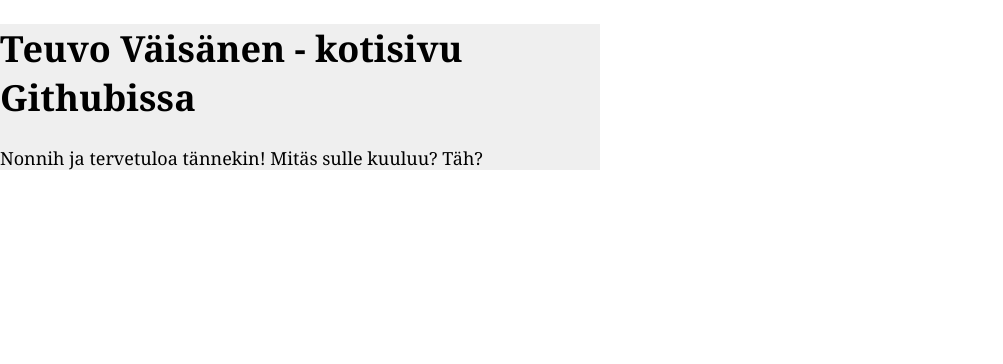
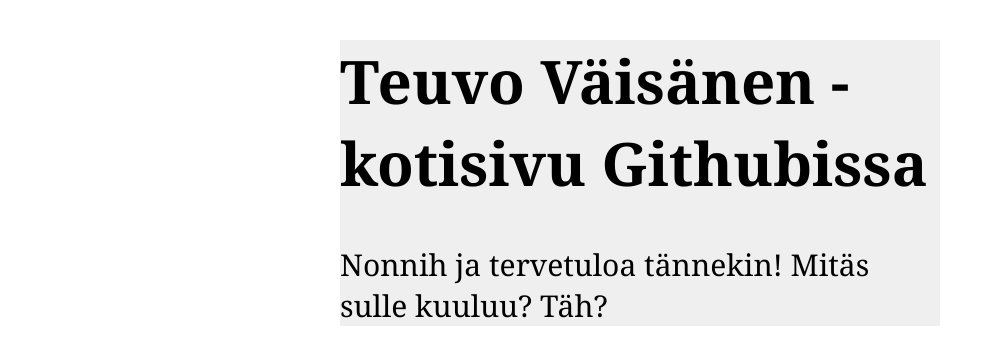
Before and after one commit to stedivee/stedivee.github.io, a plain HTML site: page index.html in a window 1280 px wide. Shown: the whole page, without its empty margins (0-1003 px from the left). Drawn offline with Linux system fonts and the light colour scheme.

Commit message:
vielä kerran

```diff
--- a/styles.css
+++ b/styles.css
@@ -2,10 +2,12 @@ body{
     margin-left: auto;
     margin-right: auto;
     font-family: Georgia, 'Times New Roman', Times, serif;
-    font-size: large;
+    font-size: 30px;
 }
 body div    {
     width: 600px;
-    background-color: #efefef;
+    background-color:#efefef;
     padding: 50x;
+    margin-left: auto;
+    margin-right: auto;
 }
```
